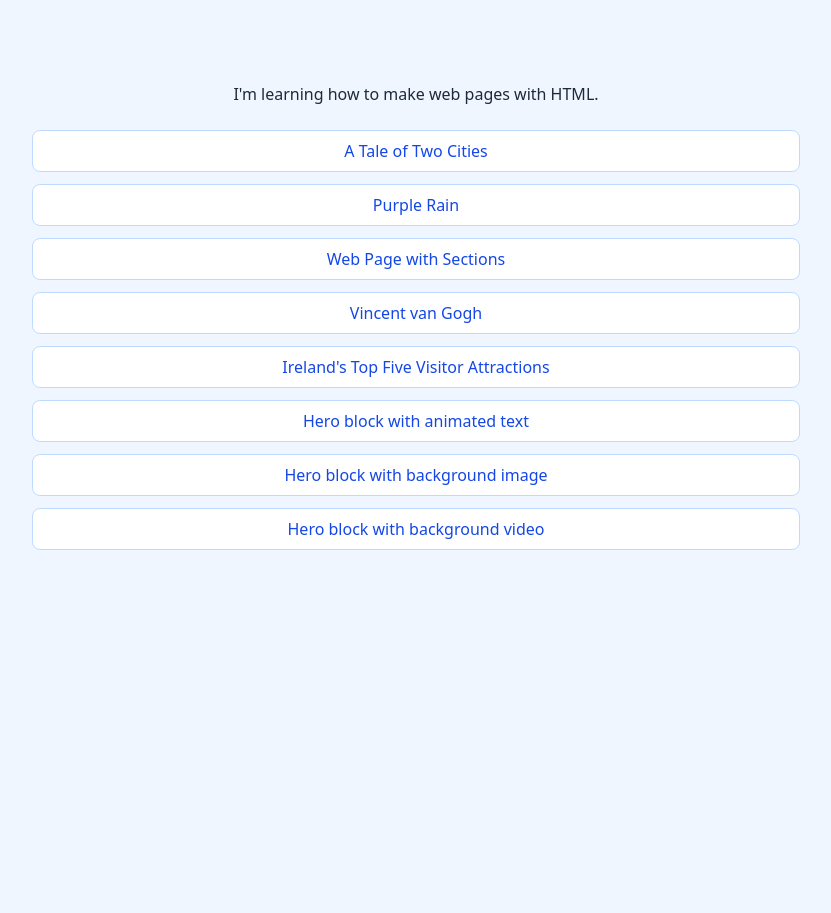
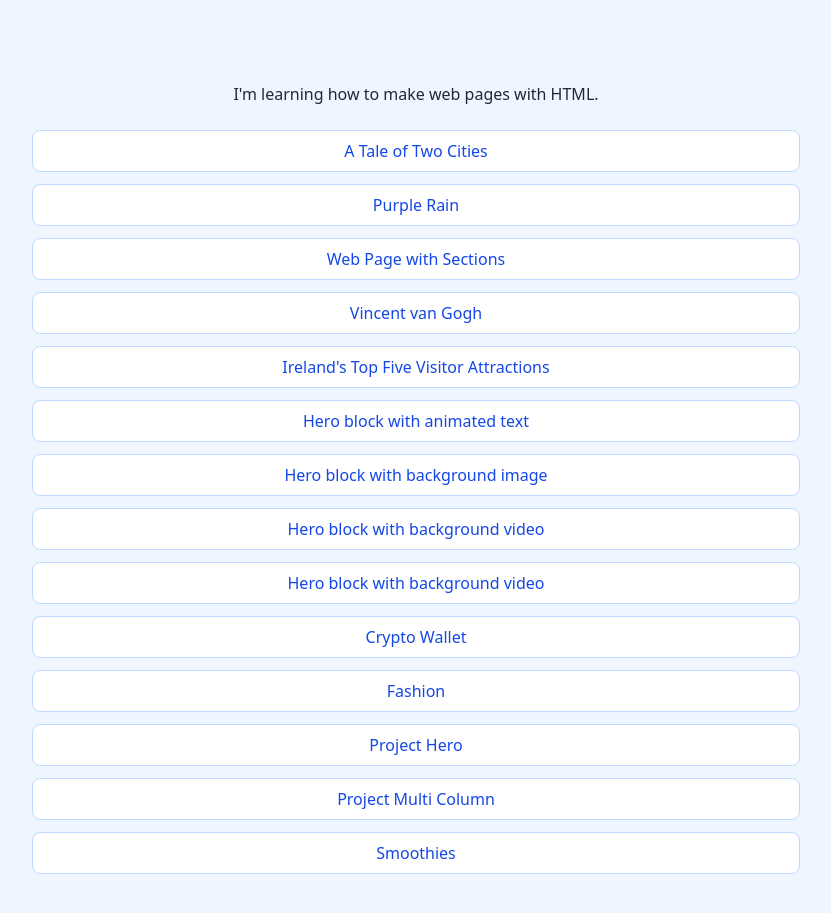
Before and after one commit to eduoliver93/eduoliver93.github.io, a plain HTML site: page index.html in a window 1280 px wide. Shown: the part 117-1030 px from the top of the page, without its empty margins (224-1055 px from the left). Before the commit the page ends 800 px from the top, so only its background shows below. Drawn offline with nearby package versions, Linux system fonts and the light colour scheme.

Commit message:
Update index.html

```diff
--- a/index.html
+++ b/index.html
@@ -48,6 +48,13 @@
             <p><a href="exercises/hero-text.html">Hero block with animated text</a></p>
             <p><a href="exercises/hero-image.html">Hero block with background image</a></p>
             <p><a href="exercises/hero-video.html">Hero block with background video</a></p>
+            <p><a href="exercises/hero-video.html">Hero block with background video</a></p>
+
+            <p><a href="portfolio/crypto-wallet/index.html">Crypto Wallet</a></p>
+            <p><a href="portfolio/fashion/index.html">Fashion</a></p>
+            <p><a href="portfolio/project-hero/index.html">Project Hero</a></p>
+            <p><a href="portfolio/project-multi-column/index.html">Project Multi Column</a></p>
+            <p><a href="portfolio/smoothies/index.html">Smoothies</a></p>
 
         </section>
     </main>
```
